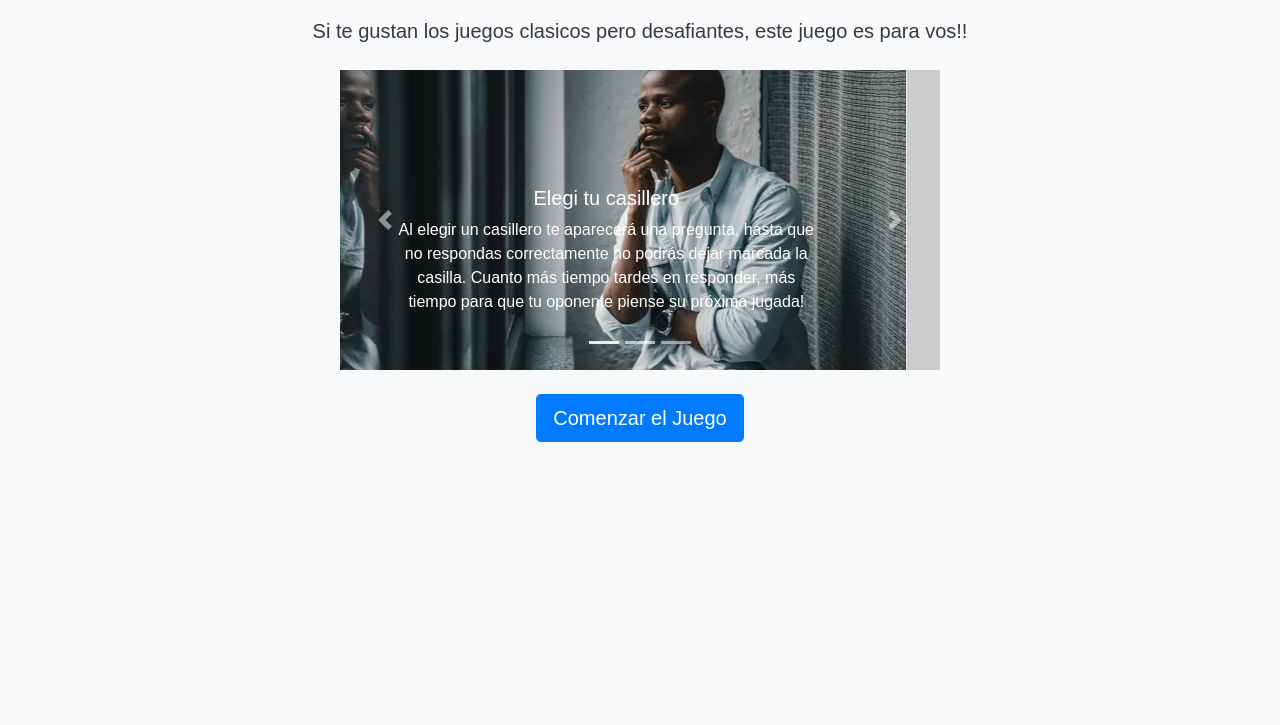
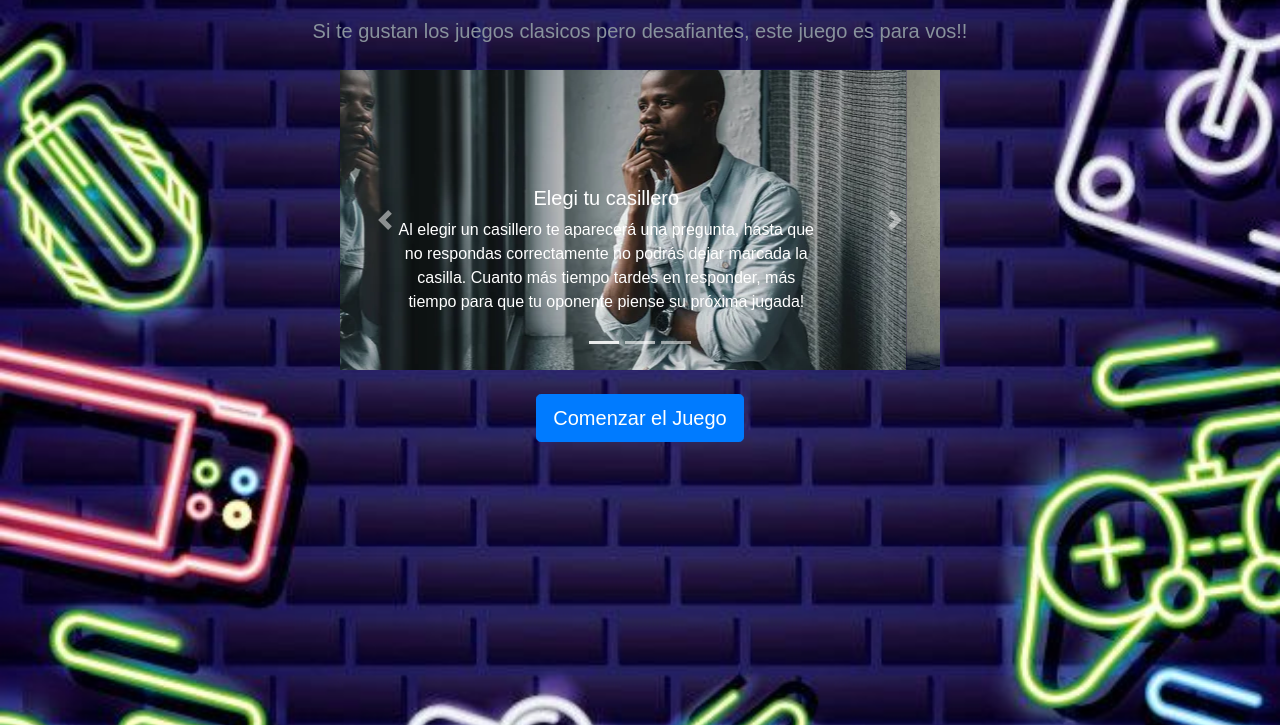
Before and after one commit to andreazunino/TP-Tateti, a plain HTML site: page index.html in a window 1280 px wide. Shown: the part 123-848 px from the top of the page. Before the commit the page ends 800 px from the top, so only its background shows below. Drawn offline with nearby package versions, Linux system fonts and the light colour scheme; placeholder pictures from the web are drawn by us.

Commit message:
se modifican archivos, se agrega fondo y se termina el index

```diff
--- a/index.html
+++ b/index.html
@@ -31,10 +31,10 @@
                         </div>
                     </div>
                     <div class="carousel-item">
-                        <img src="https://via.placeholder.com/800x400" class="d-block w-100" alt="Juego 2">
+                        <img src="esperar.jpg" class="d-block w-100" alt="Juego 2">
                         <div class="carousel-caption d-none d-md-block">
-                            <h5>Juego 2</h5>
-                            <p>Descripción del juego 2.</p>
+                            <h5>Espera la elección de tu contrincante</h5>
+                            <p>El otro jugador debera elegir un casillero y responder la pregunta, recuerda que si se equivoca es más tiempo para pensar tu próxima jugada!</p>
                         </div>
                     </div>
                     <div class="carousel-item">
--- a/styles.css
+++ b/styles.css
@@ -1,7 +1,11 @@
 body {
-    background-color: #f8f9fa;
-    color: #343a40;
+    background-image: url('fondo.jpg'); /* Reemplaza la URL con la de tu imagen de fondo */
+    background-size: cover;
+    background-position: center;
+    background-repeat: no-repeat;
+    color: #88929c;
     font-family: 'Arial', sans-serif;
+    min-height: 100vh; /* Asegura que el fondo cubra toda la altura de la página */
 }
 
 h1 {
@@ -26,6 +30,9 @@ h1 {
     margin: auto;
     width: 100%;
     max-width: 450px;
+    background: rgba(255, 255, 255, 0.8); /* Fondo blanco semitransparente para el tablero */
+    padding: 10px;
+    border-radius: 10px;
 }
 
 table {
```
Also changed, not shown: main.js (+4 -3 lines), tateti.html (+1 -1 lines), esperar.jpg (added), fondo.jpg (added).
